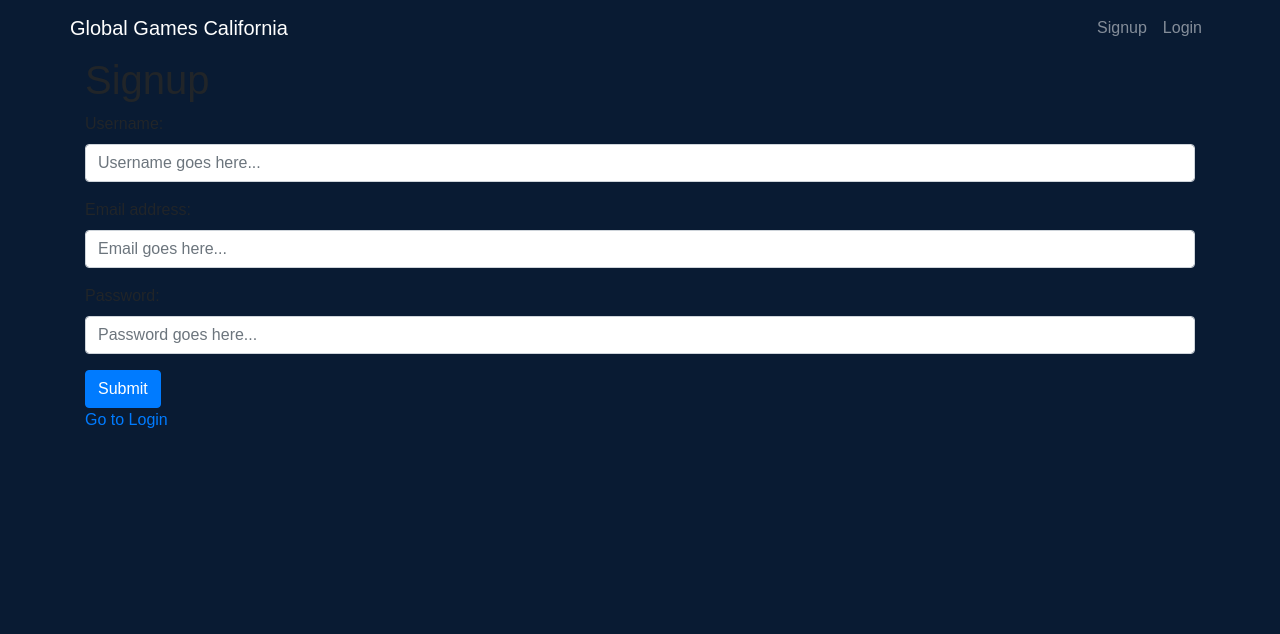
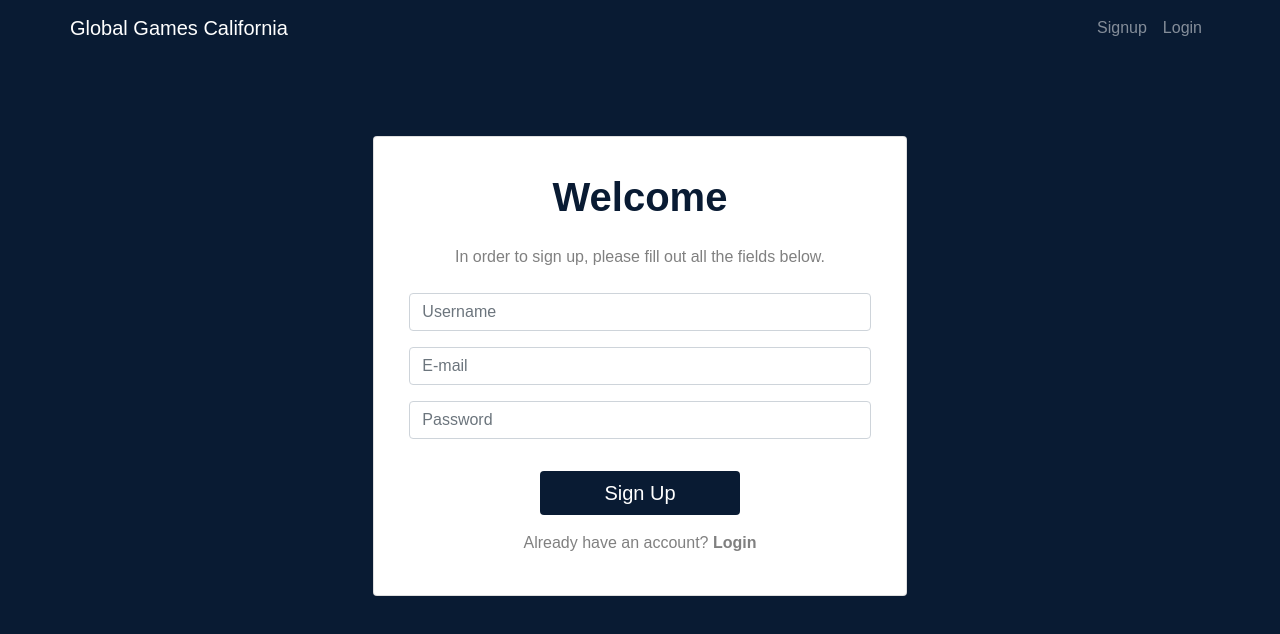
Before and after one commit to ramonpbarros/footvolley-club, a React (Create React App) app in the folder client/: page /signup in a window 1280 px wide. Shown: the top 634 px of the page. Built offline with nearby package versions, Linux system fonts and the light colour scheme.

Commit message:
changed signup ui

```diff
--- a/client/src/index.css
+++ b/client/src/index.css
@@ -5,10 +5,30 @@ body {
   background-color: #091b33;
 }
 
-.tales {
-  width: 100%;
+.btn-custom {
+  background-color: #091b33;
+  color: white;
+  font-size: 20px;
+  width: 10em;
+  text-align: center;
 }
-.carousel-inner{
-  width:100%;
-  max-height: 550px
+
+.btn-custom:hover {
+  color: white;
+  box-shadow: 1px 1px 1px rgb(30, 30, 30);
+  -moz-box-shadow: 1px 1px 1px rgb(30, 30, 30);
+  -webkit-box-shadow: 1px 1px 1px rgb(30, 30, 30);
+  -khtml-box-shadow: 1px 1px 1px rgb(30, 30, 30) 30;
 }
+
+/* Animate btns */
+.zoom {
+  transition: transform 0.2s;
+}
+
+.zoom:hover {
+  transform: scale(1.03);
+}
+.card {
+  margin: 0 auto;
+}
--- a/client/src/pages/Signup.js
+++ b/client/src/pages/Signup.js
@@ -39,14 +39,26 @@ function Signup() {
   };
 
   return (
-    <div className="container">
-      <h1>Signup</h1>
+    <div
+    className="card col-sm-6 col-lg-5"
+    style={{ height: 460, marginTop: "5em", paddingTop: "1em" }}
+  >
+    <div className=" card-body container">
+      <h1
+        style={{ textAlign: "center", color: "#091b33", fontWeight: "bold" }}
+        className="mb-4"
+      >
+        Welcome
+      </h1>
+      <p style={{ textAlign: "center", color: "gray" }} className="mb-4">
+        In order to sign up, please fill out all the fields below.
+      </p>
       <form onSubmit={handleFormSubmit}>
         <div className="form-group">
-          <label htmlFor="username">Username:</label>
+          {/* <label htmlFor="username">Username:</label> */}
           <input
             className="form-control"
-            placeholder="Username goes here..."
+            placeholder="Username"
             name="username"
             type="text"
             id="username"
@@ -54,10 +66,10 @@ function Signup() {
           />
         </div>
         <div className="form-group">
-          <label htmlFor="email">Email address:</label>
+          {/* <label htmlFor="email">Email address:</label> */}
           <input
             className="form-control"
-            placeholder="Email goes here..."
+            placeholder="E-mail"
             name="email"
             type="email"
             id="email"
@@ -65,24 +77,30 @@ function Signup() {
           />
         </div>
         <div className="form-group">
-          <label htmlFor="pwd">Password:</label>
+          {/* <label htmlFor="pwd">Password:</label> */}
           <input
             className="form-control"
-            placeholder="Password goes here..."
+            placeholder="Password"
             name="password"
             type="password"
             id="pwd"
             onChange={handleChange}
           />
         </div>
-        <button type="submit" className="btn btn-primary">
-          Submit
-        </button>
+        <div className="col text-center">
+          <button type="submit" className="btn btn-custom zoom mb-3 mt-3">
+            Sign Up
+          </button>
+        </div>
       </form>
-      <p>
-        <Link to="/login">Go to Login</Link>
+      <p style={{ textAlign: "center" }}>
+        <span style={{ color: "gray" }}>Already have an account? </span>
+        <Link to="/login" style={{ color: "grey", fontWeight: "bold" }}>
+          Login
+        </Link>
       </p>
     </div>
+  </div>
   );
 }
 
```
